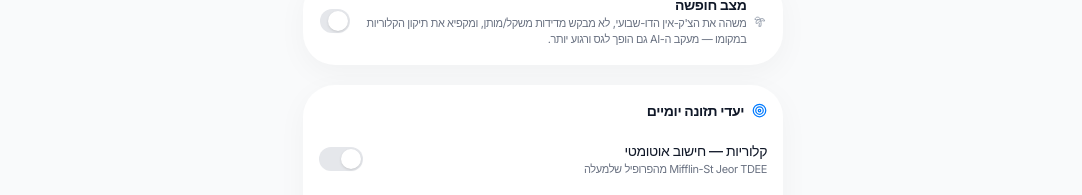
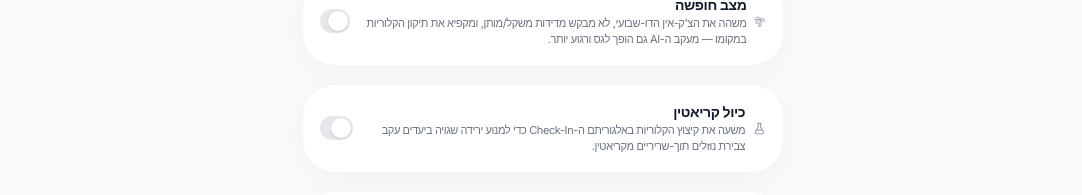
Before and after one commit to GrandVi-95/fitness-recomp, a Next.js app: page /settings in a window 1280 px wide. Shown: the part 809-1004 px from the top of the page, without its empty margins (97-1179 px from the left). Built offline with nearby package versions, Linux system fonts and the light colour scheme; no server answers; the database is empty.

Commit message:
feat: add creatine calibration mode to engine and settings v1.15.8

```diff
--- a/src/app/(dashboard)/settings/page.tsx
+++ b/src/app/(dashboard)/settings/page.tsx
@@ -24,6 +24,7 @@ import {
   Send,
   XCircle,
   Palmtree,
+  FlaskConical,
 } from "lucide-react"
 import { cn } from "@/lib/utils"
 import {
@@ -82,6 +83,7 @@ interface SettingsData {
   reportEmail: string
   calorieAdjustmentOffset: number
   vacationMode: boolean
+  creatineCalibrationActive: boolean
 }
 
 // ── Small shared components ──────────────────────────────────────────────────
@@ -207,6 +209,9 @@ export default function SettingsPage() {
   // Vacation Mode — pauses the Lean Gain check-in engine entirely
   const [vacationMode, setVacationMode] = useState(false)
 
+  // Creatine Calibration — check-in engine keeps running but can't cut calories
+  const [creatineCalibration, setCreatineCalibration] = useState(false)
+
   // Weekly report
   const [reportEnabled, setReportEnabled] = useState(true)
   const [reportEmail, setReportEmail]     = useState("")
@@ -239,6 +244,7 @@ export default function SettingsPage() {
         setReportEmail(d.reportEmail ?? "")
         setCalorieAdjustmentOffset(d.calorieAdjustmentOffset ?? 0)
         setVacationMode(d.vacationMode ?? false)
+        setCreatineCalibration(d.creatineCalibrationActive ?? false)
       })
       .catch(() => setError("שגיאה בטעינת ההגדרות"))
       .finally(() => setLoading(false))
@@ -286,6 +292,19 @@ export default function SettingsPage() {
     }
   }
 
+  const handleToggleCreatine = async (value: boolean) => {
+    setCreatineCalibration(value)
+    try {
+      await fetch("/api/settings", {
+        method: "PUT",
+        headers: { "Content-Type": "application/json" },
+        body: JSON.stringify({ creatineCalibrationActive: value }),
+      })
+    } catch {
+      // Best-effort — the next full form save will still pick this up.
+    }
+  }
+
   // ── Save ────────────────────────────────────────────────────────────────────
 
   const handleSave = async () => {
@@ -300,6 +319,7 @@ export default function SettingsPage() {
         smartAlertsEnabled,
         showWeeklySummary,
         vacationMode,
+        creatineCalibrationActive: creatineCalibration,
         dietaryPreference,
         reportEnabled,
         reportEmail: reportEmail.trim(),
@@ -541,6 +561,31 @@ export default function SettingsPage() {
             </div>
           </div>
           <Toggle enabled={vacationMode} onChange={handleToggleVacation} />
+        </div>
+      </section>
+
+      {/* ── כיול קריאטין — מנוע ה-Check-In ממשיך, אך ללא קיצוצים ── */}
+      <section
+        className={cn(
+          CARD,
+          "p-4 space-y-1 border transition-colors",
+          creatineCalibration
+            ? "bg-gradient-to-br from-violet-50 to-blue-50 border-violet-300/40"
+            : "border-transparent",
+        )}
+      >
+        <div className="flex items-center justify-between">
+          <div className="flex items-center gap-2">
+            <FlaskConical size={17} className={creatineCalibration ? "text-violet-500" : "text-gray-400"} />
+            <div>
+              <p className="text-sm font-semibold text-gray-900">כיול קריאטין</p>
+              <p className="text-[11px] text-gray-500">
+                משעה את קיצוץ הקלוריות באלגוריתם ה-Check-In כדי למנוע ירידה שגויה ביעדים
+                עקב צבירת נוזלים תוך-שריריים מקריאטין.
+              </p>
+            </div>
+          </div>
+          <Toggle enabled={creatineCalibration} onChange={handleToggleCreatine} />
         </div>
       </section>
 
--- a/src/app/api/checkin/route.ts
+++ b/src/app/api/checkin/route.ts
@@ -118,6 +118,7 @@ export async function GET() {
       waistTrend: signals.waistTrendLabel,
       perfTrend: signals.perfTrendLabel,
       previousWasWeightUpWaistUp: signals.previousWasWeightUpWaistUp,
+      creatineCalibrationActive: settings?.creatineCalibrationActive ?? false,
     })
     const currentOffset = settings?.calorieAdjustmentOffset ?? 0
 
@@ -161,6 +162,7 @@ export async function POST() {
       waistTrend: signals.waistTrendLabel,
       perfTrend: signals.perfTrendLabel,
       previousWasWeightUpWaistUp: signals.previousWasWeightUpWaistUp,
+      creatineCalibrationActive: settings?.creatineCalibrationActive ?? false,
     })
     const currentOffset = settings?.calorieAdjustmentOffset ?? 0
     const offsetAfter = currentOffset + decision.offsetDelta
--- a/src/app/api/settings/route.ts
+++ b/src/app/api/settings/route.ts
@@ -72,6 +72,7 @@ export async function GET() {
       reportEmail:         s?.reportEmail        ?? "",
       calorieAdjustmentOffset,
       vacationMode:        s?.vacationMode       ?? false,
+      creatineCalibrationActive: s?.creatineCalibrationActive ?? false,
     })
   } catch (err) {
     console.error("[GET /api/settings]", err)
@@ -102,6 +103,7 @@ interface SettingsBody {
   reportEnabled?: boolean
   reportEmail?: string
   vacationMode?: boolean
+  creatineCalibrationActive?: boolean
 }
 
 /** PUT /api/settings */
@@ -127,6 +129,7 @@ export async function PUT(request: Request) {
       reportEnabled,
       reportEmail,
       vacationMode,
+      creatineCalibrationActive,
     } = body
 
     // ── 1. Validate manual ranges ────────────────────────────────────────────
@@ -238,6 +241,7 @@ export async function PUT(request: Request) {
       ...(reportEnabled          !== undefined ? { reportEnabled }                      : {}),
       ...(reportEmail            !== undefined ? { reportEmail: reportEmail.trim() || null } : {}),
       ...(vacationMode           !== undefined ? { vacationMode }                       : {}),
+      ...(creatineCalibrationActive !== undefined ? { creatineCalibrationActive }       : {}),
     }
 
     if (Object.keys(settingsData).length > 0) {
--- a/src/lib/changelog.ts
+++ b/src/lib/changelog.ts
@@ -4,6 +4,11 @@ export interface ChangelogEntry {
 }
 
 export const CHANGELOG: ChangelogEntry[] = [
+  {
+    version: "v1.15.9",
+    description:
+      "Feat: Added Creatine Calibration toggle in settings to protect macro targets from false-positive algorithmic cuts during water retention phases.",
+  },
   {
     version: "v1.15.8",
     description:
@@ -276,4 +281,4 @@ export const CHANGELOG: ChangelogEntry[] = [
   },
 ]
 
-export const APP_VERSION = "v1.15.8"
+export const APP_VERSION = "v1.15.9"
--- a/src/utils/nutrition-math.ts
+++ b/src/utils/nutrition-math.ts
@@ -202,6 +202,9 @@ export interface CheckInDecisionInput {
   // for the "2 consecutive check-ins" rule — a single occurrence never
   // triggers the cut on its own.
   previousWasWeightUpWaistUp: boolean
+  // Creatine Calibration: the matrix still runs, but a "decrease" is
+  // overridden to no_change — creatine water weight must never trigger a cut.
+  creatineCalibrationActive?: boolean
 }
 
 export interface CheckInDecisionResult {
@@ -218,6 +221,18 @@ export interface CheckInDecisionResult {
  * oscillates on a combination of signals the PRD didn't anticipate.
  */
 export function decideCheckIn(input: CheckInDecisionInput): CheckInDecisionResult {
+  const result = decideCheckInRaw(input)
+  if (input.creatineCalibrationActive && result.offsetDelta < 0) {
+    return {
+      decision: "no_change",
+      offsetDelta: 0,
+      reasoning: "כיול קריאטין פעיל — מתעלמים מהעלייה במשקל/בהיקף (צבירת נוזלים תוך-שרירית), ללא קיצוץ קלוריות.",
+    }
+  }
+  return result
+}
+
+function decideCheckInRaw(input: CheckInDecisionInput): CheckInDecisionResult {
   const { weightTrend, waistTrend, perfTrend, previousWasWeightUpWaistUp } = input
 
   const waistNotUp = waistTrend === "down" || waistTrend === "stable"
```
Also changed, not shown: supabase/.temp/linked-project.json (added), 2 other files (tests, documents, lock files or other folders).
